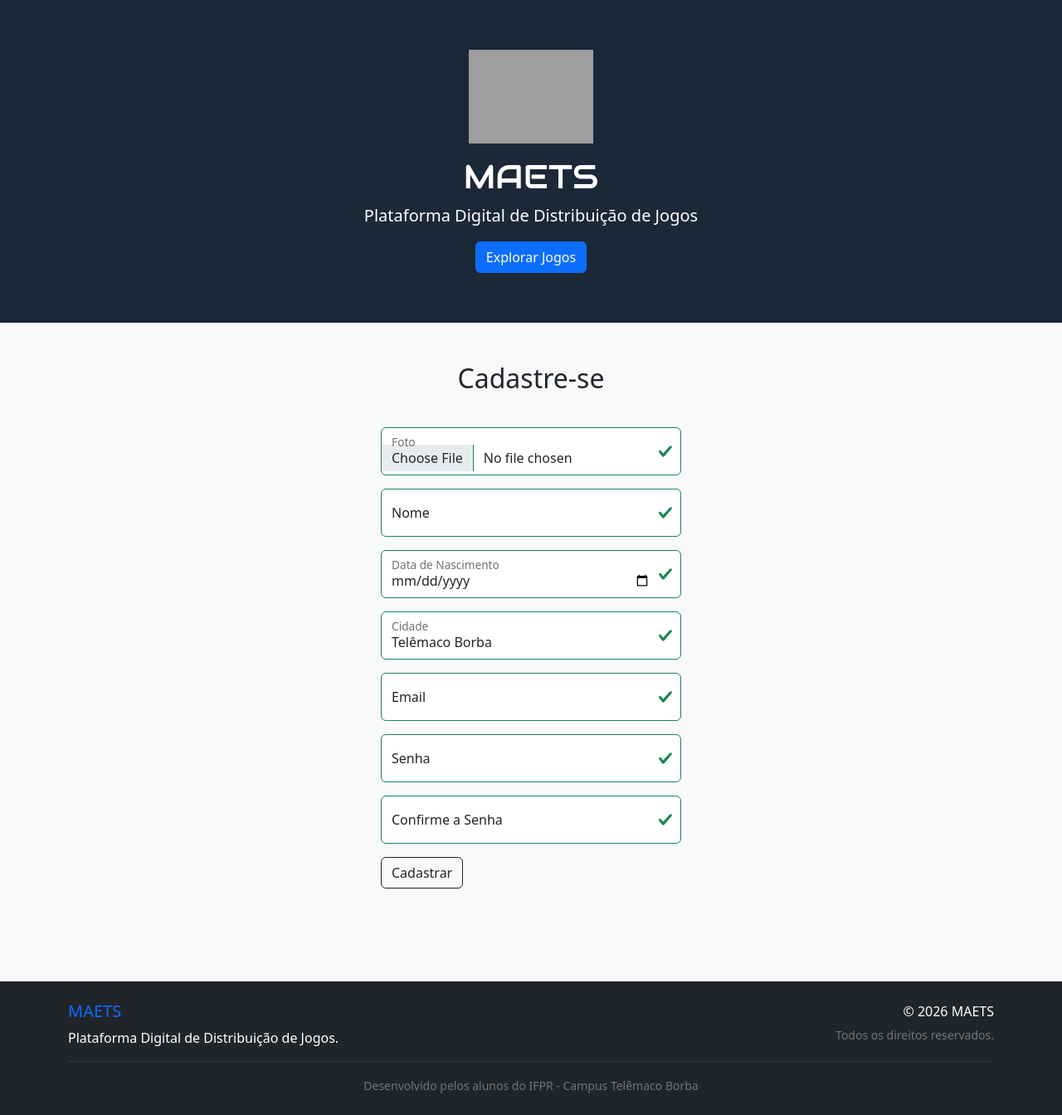
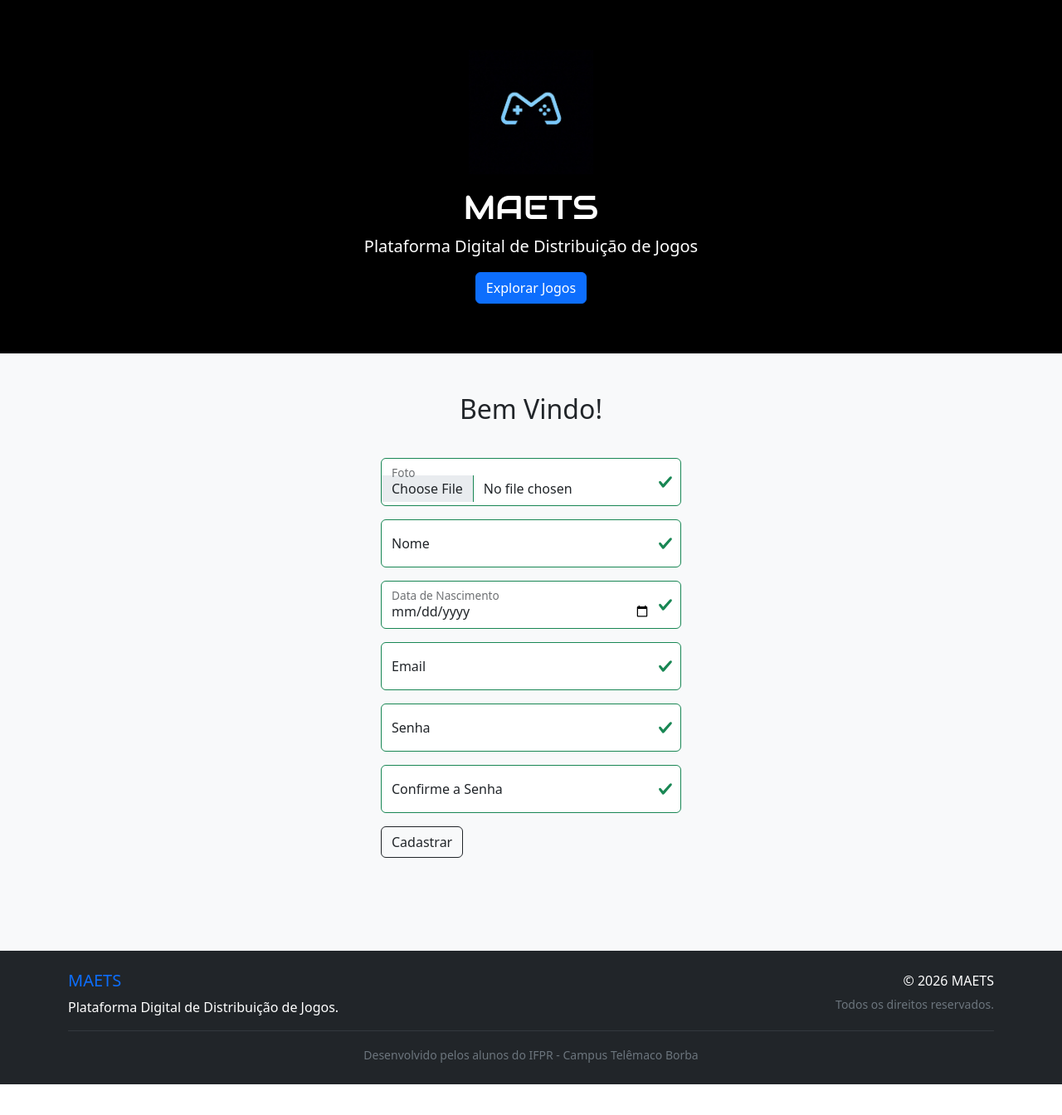
Before and after one commit to gabrielmatos-spec/Maets, a PHP site: page /formUsuario.php in a window 1280 px wide. Shown: the part 56-1400 px from the top of the page at 83% size. After the commit the page ends 1363 px from the top, so only its background shows below. Run offline with PHP 8.4, Linux system fonts and the light colour scheme; grey boxes are pictures that could not be loaded.

Commit message:
Add files via upload

```diff
--- a/Maets/conexaoBD.php
+++ b/Maets/conexaoBD.php
@@ -3,7 +3,7 @@
     $hostBD   = "localhost"; //Define o local do servidor de BD
     $userBD   = "root"; //Define o usuário do BD (Padrão: root)
     $senhaBD  = "root"; //Define a senha do BD (Padrão: "" [Em Branco])
-    $database = "unimarket"; //Define com qual base será realizada a conexão
+    $database = "maets"; //Define com qual base será realizada a conexão
 
     //Função do PHP para estabelecer a conexão com o BD
     $conn     = mysqli_connect($hostBD, $userBD, $senhaBD, $database);
--- a/Maets/formLogin.php
+++ b/Maets/formLogin.php
@@ -14,7 +14,7 @@
     ?>
 
     <div class="d-flex justify-content-center mb-3">
-        <h2>Acessar o Sistema:</h2>
+        <h2>Bem Vindo de Volta!</h2>
     </div>
 
     <div class="d-flex justify-content-center mb-3">
--- a/Maets/formUsuario.php
+++ b/Maets/formUsuario.php
@@ -1,7 +1,7 @@
 <?php include "header.php" ?>
 
     <div class="d-flex justify-content-center mb-3">
-        <h2>Cadastre-se</h2>
+        <h2>Bem Vindo!</h2>
     </div>
 
     <div class="d-flex justify-content-center mb-3">
@@ -24,20 +24,6 @@
             <div class="form-floating mt-3 mb-3">
                 <input type="date" name="dataNascimentoUsuario" id="dataNascimentoUsuario" placeholder="Data de Nascimento" class="form-control">
                 <label for="dataNascimentoUsuario">Data de Nascimento</label>
-                <div class="valid-feedback"></div>
-                <div class="invalid-feedback"></div>
-            </div>
-
-            <div class="form-floating mt-3 mb-3">
-                <select name="cidadeUsuario" id="cidadeUsuario" placeholder="Cidade" class="form-control">
-                    <option value="Curiúva">Curiúva</option>
-                    <option value="Imbaú">Imbaú</option>
-                    <option value="Ortigueira">Ortigueira</option>
-                    <option value="Reserva">Reserva</option>
-                    <option value="Telêmaco Borba" selected>Telêmaco Borba</option>
-                    <option value="Tibagi">Tibagi</option>
-                </select>
-                <label for="cidadeUsuario">Cidade</label>
                 <div class="valid-feedback"></div>
                 <div class="invalid-feedback"></div>
             </div>
--- a/Maets/header.php
+++ b/Maets/header.php
@@ -58,7 +58,7 @@
         }
 
         .banner{
-            background:#1b2838;
+            background:#000;
             color:white;
             padding:60px 0;
         }
@@ -201,7 +201,7 @@
 
     <div class="container text-center">
 
-        <img src="assets/img/logo_maets.png"
+        <img src="img/logo.maets.jpeg"
              width="150"
              class="mb-3">
 
--- a/Maets/listarUsuarios.php
+++ b/Maets/listarUsuarios.php
@@ -25,7 +25,6 @@
                     <th>FOTO</th>
                     <th>NOME</th>
                     <th>DATA DE NASCIMENTO</th>
-                    <th>CIDADE</th>
                     <th>EMAIL</th>
                     <th>NIVEL</th>
                     <th></th>
@@ -43,7 +42,6 @@
         $diaNascimentoUsuario  = substr($dataNascimentoUsuario, 8, 2);
         $mesNascimentoUsuario  = substr($dataNascimentoUsuario, 5, 2);
         $anoNascimentoUsuario  = substr($dataNascimentoUsuario, 0, 4);
-        $cidadeUsuario         = $usuario['cidadeUsuario'];
         $emailUsuario          = $usuario['emailUsuario'];
         $nivelUsuario          = $usuario['nivelUsuario'];
 
@@ -54,7 +52,6 @@
                 <td><img src='$fotoUsuario' style='width:50px;' class='rounded' title='Foto de $nomeUsuario'></td>
                 <td>$nomeUsuario</td>
                 <td>$diaNascimentoUsuario/$mesNascimentoUsuario/$anoNascimentoUsuario</td>
-                <td>$cidadeUsuario</td>
                 <td>$emailUsuario</td>
                 <td>$nivelUsuario</td>
                 <td><a href='#banirUsuario.php' title='Banir $nomeUsuario'><i class='bi bi-x-circle' style='color:red'></i></a></td>
```
Also changed, not shown: Maets/actionUsuario.php (+1 -16 lines), Maets/index.php (+4 -4 lines), Maets/img/ciberpunk.jpeg (added), Maets/img/fc26.jpeg (added), Maets/img/gtaV.jpeg (added), Maets/img/logo.maets.jpeg (added), Maets/img/mine.jpg.jpeg (added).
